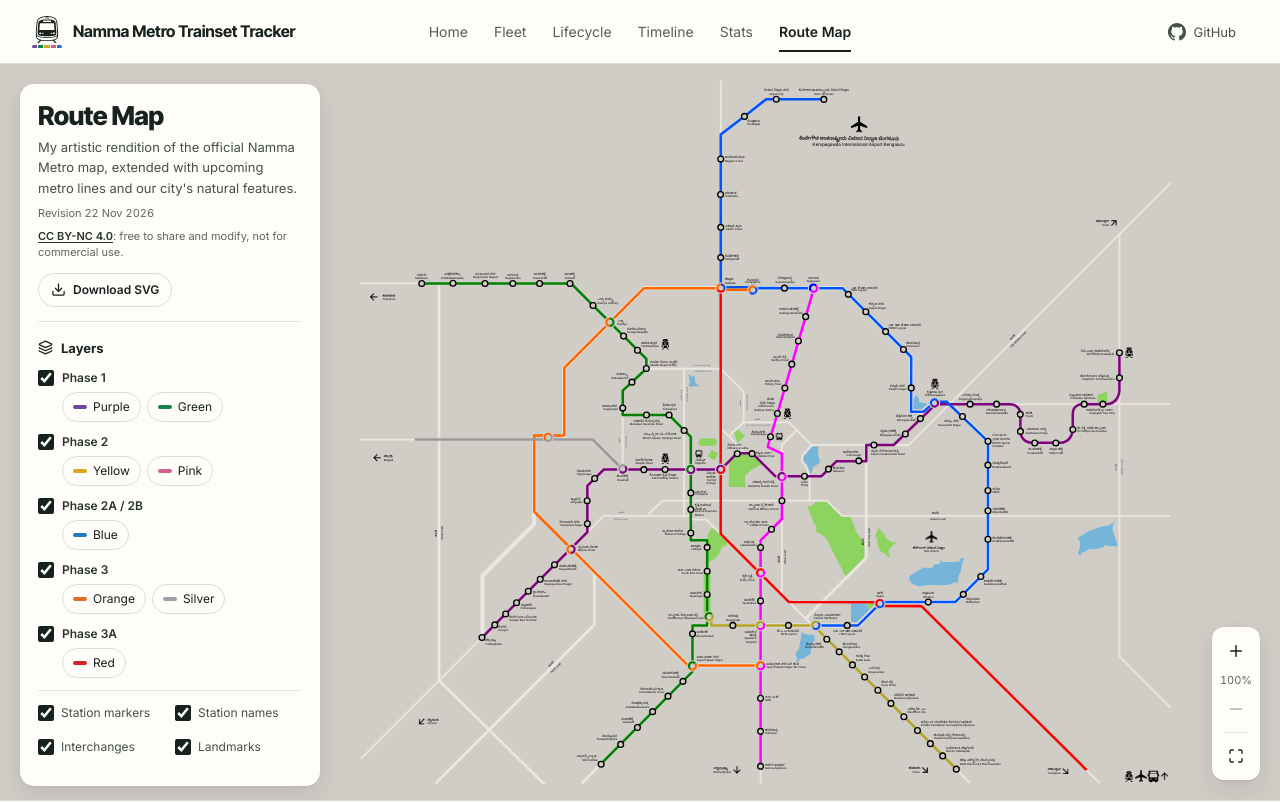
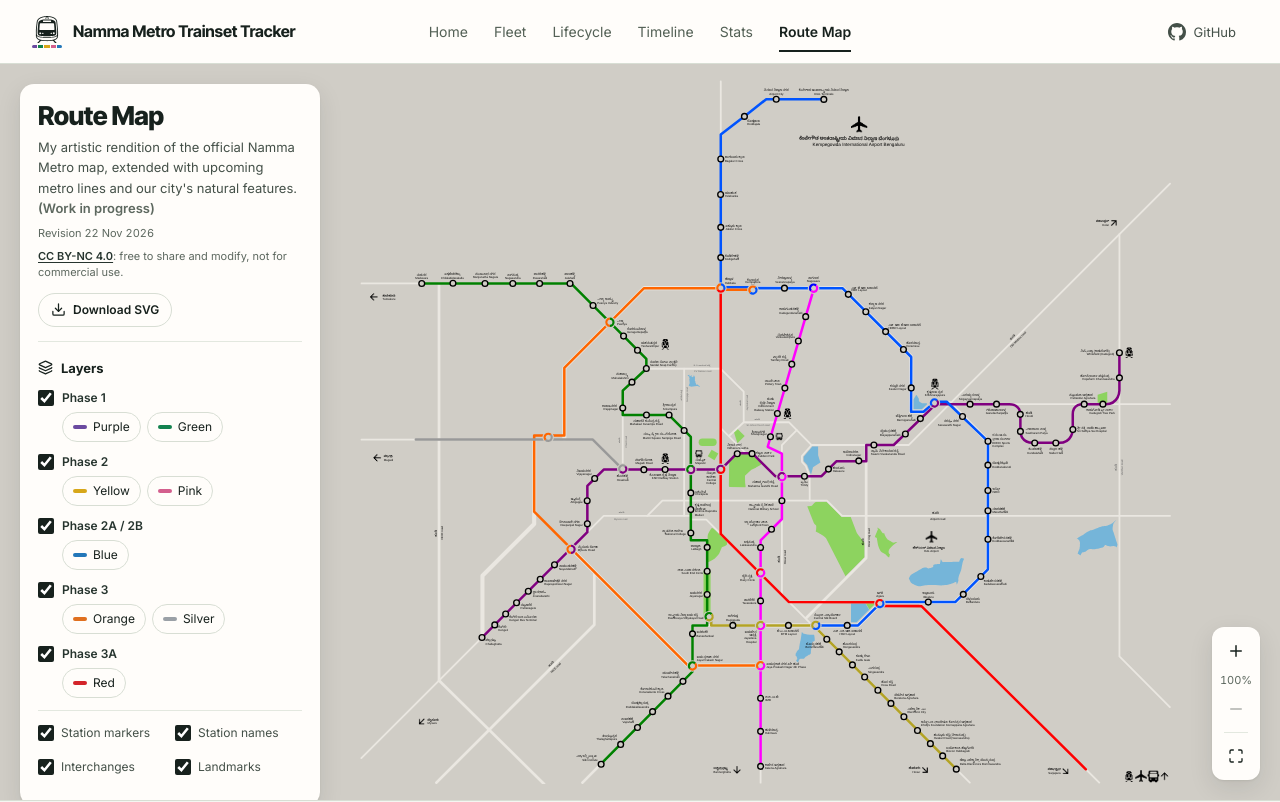
Before and after one commit to PratyushBalaji/trainset-tracker, a SvelteKit app: page /routemap in a window 1280 px wide. Shown: the top 802 px of the page. Built offline with nearby package versions, Linux system fonts and the light colour scheme.

Commit message:
docs: mark the route map as a work in progress

```diff
--- a/src/routes/routemap/+page.svelte
+++ b/src/routes/routemap/+page.svelte
@@ -124,7 +124,7 @@
 
     <div class="info-card" bind:this={card}>
       <h1 class="page-heading">Route Map</h1>
-      <p class="about">My artistic rendition of the official Namma Metro map, extended with upcoming metro lines and our city's natural features.</p>
+      <p class="about">My artistic rendition of the official Namma Metro map, extended with upcoming metro lines and our city's natural features. <em class="wip">(Work in progress)</em></p>
       <p class="revision tnum">Revision 22 Nov 2026</p>
       <p class="license"><a href="https://creativecommons.org/licenses/by-nc/4.0/" target="_blank" rel="license noreferrer">CC BY-NC 4.0</a>: free to share and modify, not for commercial use.</p>
       <a class="download" href="/maps/namma-metro-download.svg" download="namma-metro-map-2026-11-22.svg"><Download size={15} />Download SVG</a>
@@ -200,6 +200,7 @@
   .info-card { position: absolute; z-index: 2; top: 20px; left: 20px; width: 300px; display: flex; flex-direction: column; gap: 8px; padding: 18px 18px 16px; border-radius: var(--radius-lg); background: var(--surface); box-shadow: 0 1px 2px #17211d14, 0 8px 24px #17211d1a; }
   .info-card .page-heading { font-size: 26px; }
   .about { margin: 0; font-size: 13px; line-height: 1.55; color: var(--ink-3); }
+  .wip { font-style: normal; font-weight: 600; color: var(--muted); white-space: nowrap; }
   .revision { margin: 0; font-size: 11px; color: var(--muted); }
   .license { margin: 0; font-size: 11px; line-height: 1.5; color: var(--muted); }
   .license a { font-weight: 600; color: var(--ink-2); text-underline-offset: 2px; }
```
